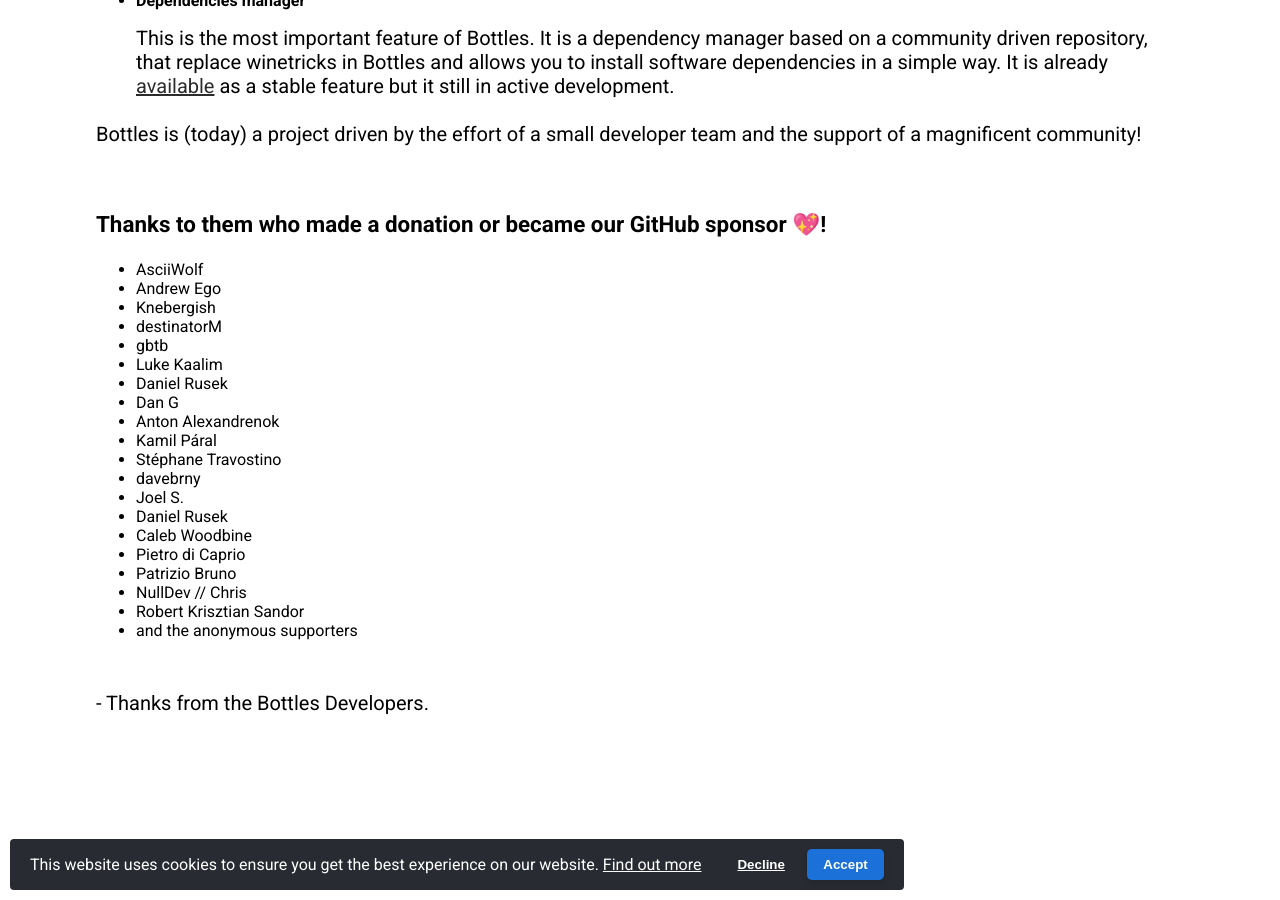
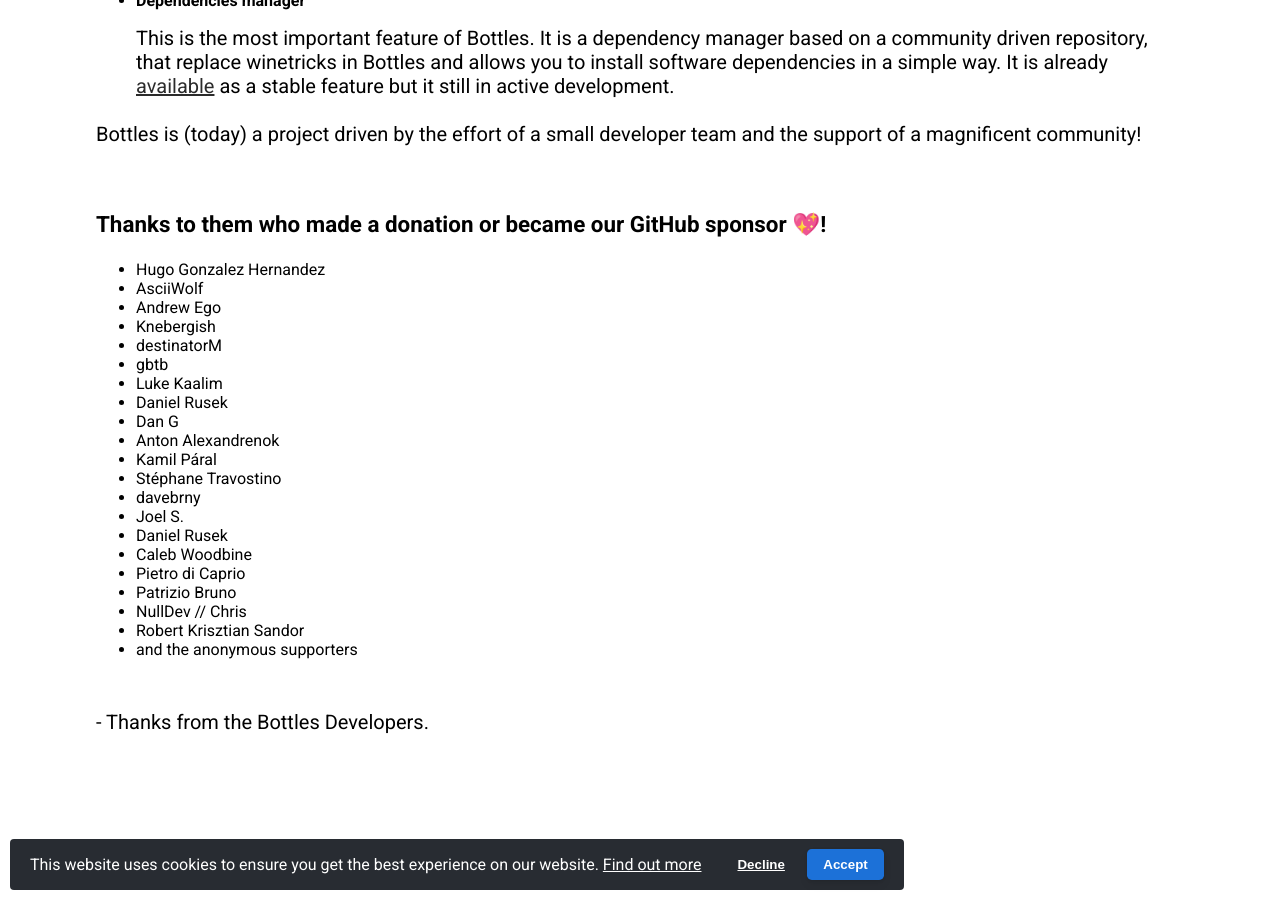
Before and after one commit to bottlesdevs/website, a Jekyll site: the page built from funding.md, in a window 1280 px wide and 900 px high, scrolled down 904 px. Built offline with Jekyll 4.4.1, drawn with Linux system fonts in a browser that asks for light colours; nearby versions of some CDN libraries; comment, search, counter and statistics services are not loaded.

Commit message:
Update funding.md

```diff
--- a/funding.md
+++ b/funding.md
@@ -67,6 +67,7 @@
     <br />
     <h3>Thanks to them who made a donation or became our GitHub sponsor 💖!</h3>
     <ul>
+      <li>Hugo Gonzalez Hernandez</li>
       <li>AsciiWolf</li>
       <li>Andrew Ego</li>
       <li>Knebergish</li>
```
